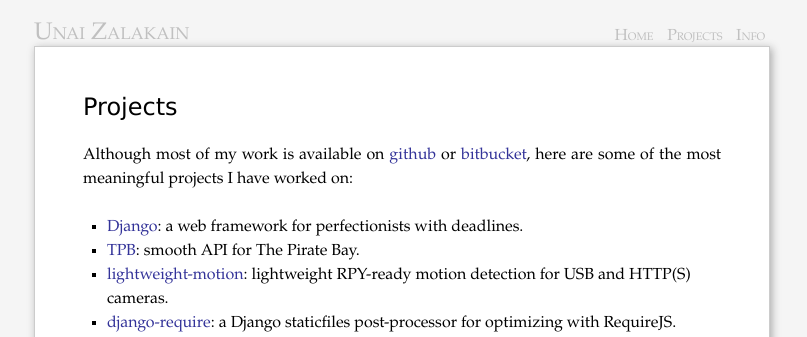
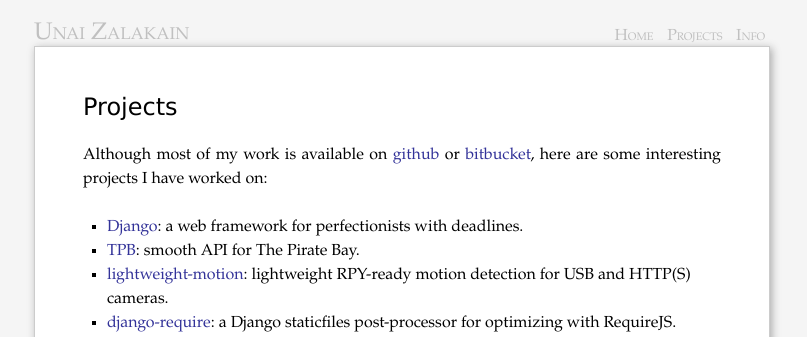
Before and after one commit to ashleyh/unaizalakain.github.io, a Jekyll site: the page built from projects/index.md, in a window 1280 px wide. Shown: the top 337 px of the page, without its empty margins (238-1045 px from the left). Built offline with Jekyll 4.4.1, drawn with Linux system fonts in a browser that asks for light colours.

Commit message:
Grammarital spinning

```diff
--- a/projects/index.md
+++ b/projects/index.md
@@ -7,8 +7,8 @@ title: Projects
 
 Although most of my work is available on
 [github](https://github.com/unaizalakain/) or
-[bitbucket](https://bitbucket.org/unaizalakain), here are some of the most
-meaningful projects I have worked on:
+[bitbucket](https://bitbucket.org/unaizalakain), here are some interesting
+projects I have worked on:
 
 - [Django]({{ HOME_PATH }}projects/django/): a web framework for perfectionists
   with deadlines.
```
